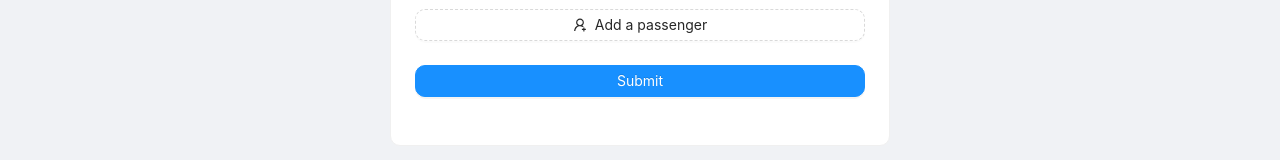
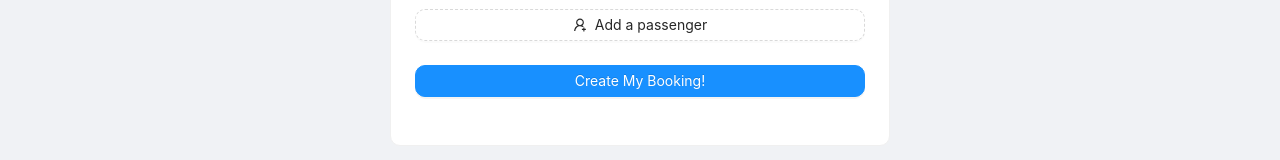
Before and after one commit to aryaindratanaya/Tanis-Frontpage, a Next.js app: page / in a window 1280 px wide. Shown: the part 416-576 px from the top of the page. Built offline with nearby package versions, Linux system fonts and the light colour scheme.

Commit message:
Update the text of the submit button

```diff
--- a/src/pages/index.tsx
+++ b/src/pages/index.tsx
@@ -178,7 +178,7 @@ const Home: NextPage = () => {
 
         <Form.Item>
           <Button type="primary" htmlType="submit" block>
-            Submit
+            Create My Booking!
           </Button>
         </Form.Item>
       </Form>
```
